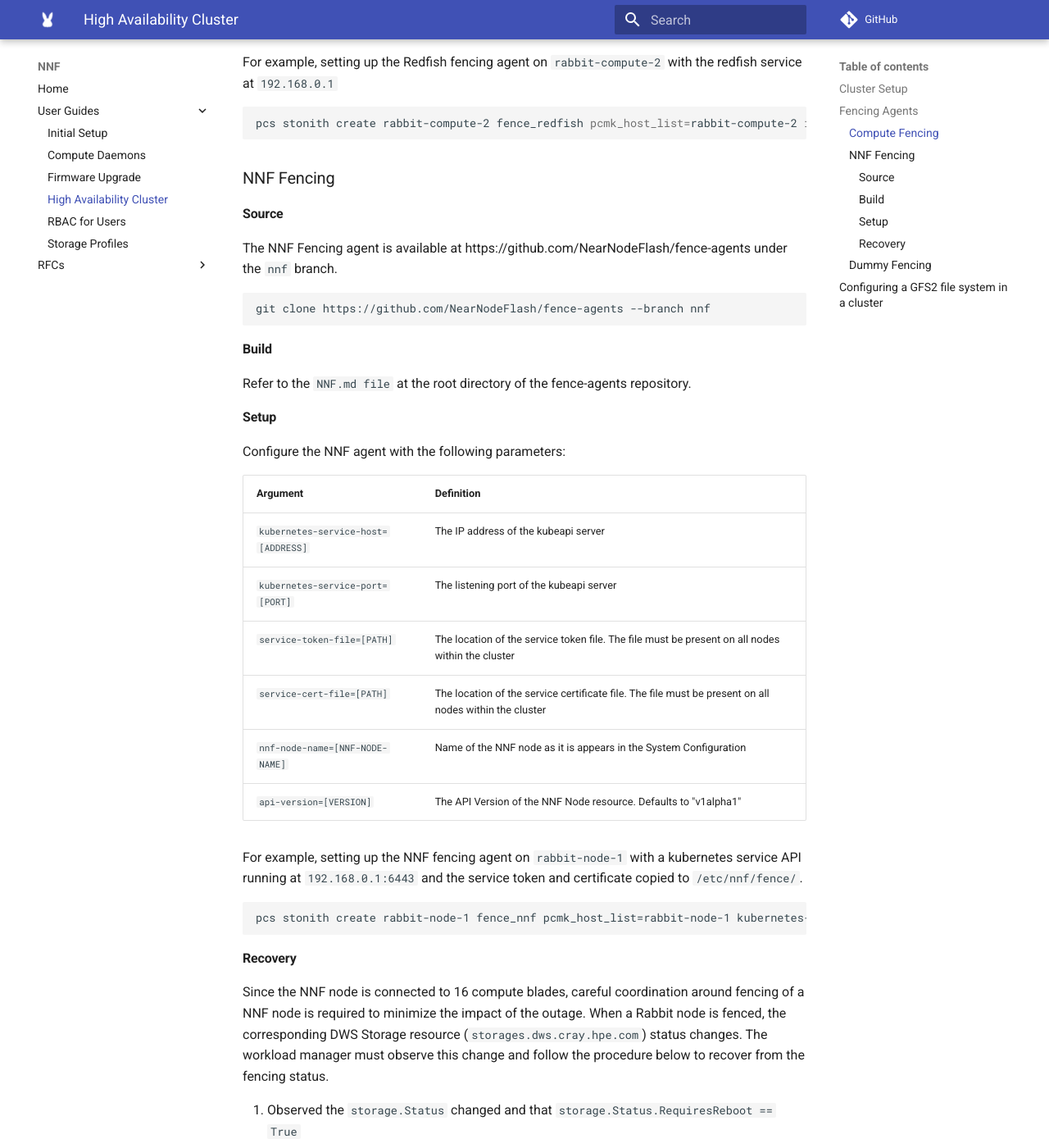
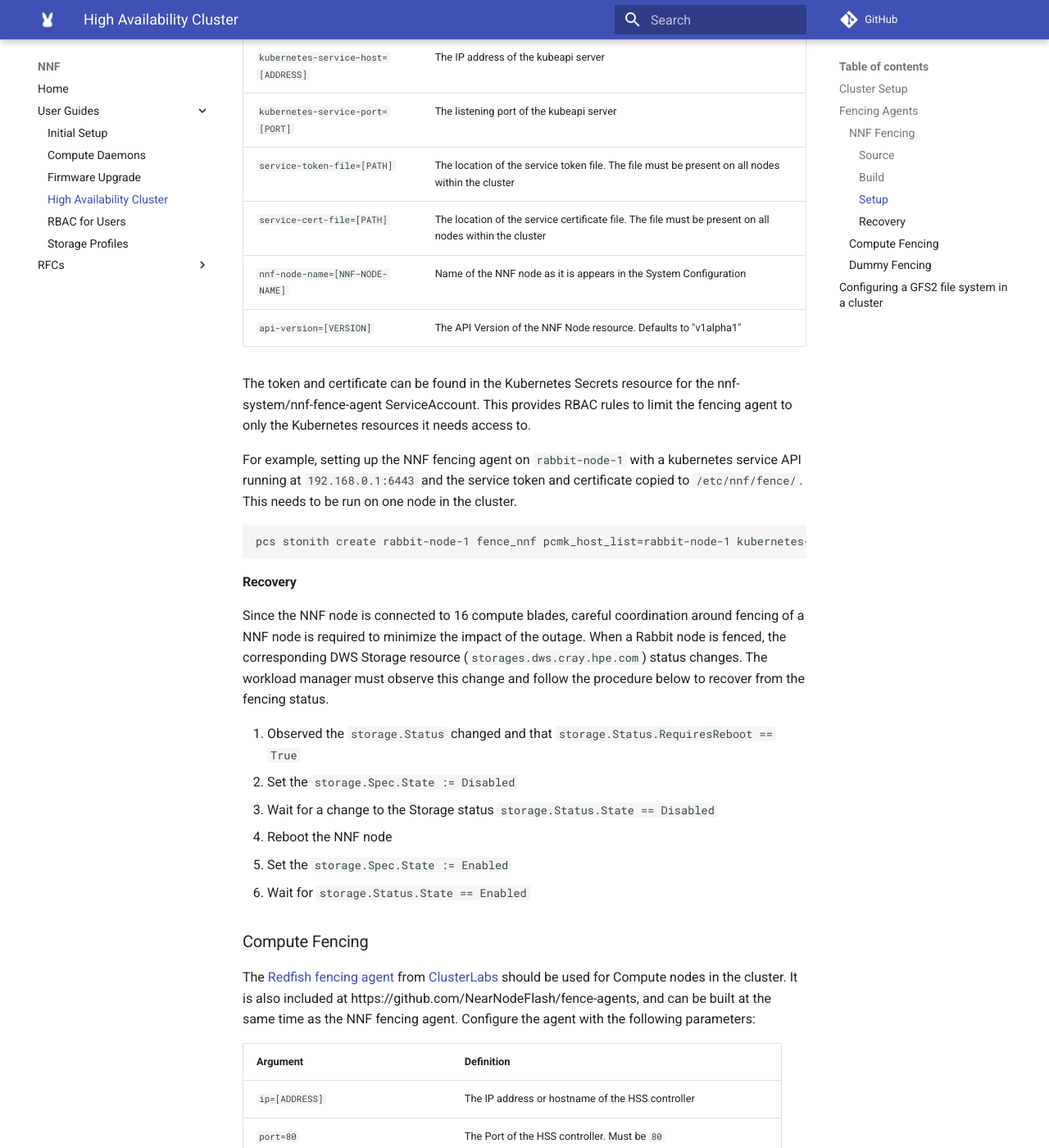
Before and after one commit to NearNodeFlash/NearNodeFlash.github.io, an MkDocs documentation site: the page built from docs/guides/ha-cluster/readme.md, in a window 1280 px wide and 1400 px high, scrolled down 1201 px. Shown: the whole window at 82% size. Built offline with MkDocs 1.6.1 and Material for MkDocs 9.7.7, drawn with Linux system fonts in a browser that asks for light colours; comment, search, counter and statistics services are not loaded; some of the changed text lies outside the part shown.

Commit message:
RABSW-1025: Improve HA Cluster Documentation
Clarify some areas of the HA cluster documentation that I had trouble with
when trying to set up an HA cluster.

Signed-off-by: Matt Richerson <matthew.richerson@hpe.com>

````diff
--- a/docs/guides/ha-cluster/readme.md
+++ b/docs/guides/ha-cluster/readme.md
@@ -22,25 +22,6 @@
 
 HPE hardware implements software known as the Hardware System Supervisor (HSS), which itself conforms to the SNIA Redfish/Swordfish standard. This provides the means to manage hardware outside the host OS.
 
-### Compute Fencing
-
-The [Redfish fencing agent](https://github.com/ClusterLabs/fence-agents/tree/main/agents/redfish) from [ClusterLabs](https://github.com/ClusterLabs/fence-agents) should be used for Compute nodes in the cluster. Configure the agent with the following parameters:
-
-| Argument | Definition |
-| -------- | ---------- |
-| `ip=[ADDRESS]` | The IP address or hostname of the HSS controller |
-| `port=80` | The Port of the HSS controller. Must be `80` |
-| `systems-uri=/redfish/v1/Systems/1` | The URI of the Systems object. Must be `/redfish/v1/Systems/1` |
-| `ssl-insecure=true` | Instructs the use of an insecure SSL exchange. Must be `true` |
-| `username=[USER]` | The user name for connecting to the HSS controller |
-| `password=[PASSWORD]` | the password for connecting to the HSS controller |
-
-For example, setting up the Redfish fencing agent on `rabbit-compute-2` with the redfish service at `192.168.0.1`
-
-```shell
-pcs stonith create rabbit-compute-2 fence_redfish pcmk_host_list=rabbit-compute-2 ip=192.168.0.1 systems-uri=/redfish/v1/Systems/1 username=root password=password ssl_insecure=true
-```
-
 ### NNF Fencing
 
 #### Source
@@ -51,7 +32,7 @@
 ```
 #### Build
 
-Refer to the `NNF.md file` at the root directory of the fence-agents repository.
+Refer to the `NNF.md file` at the root directory of the fence-agents repository. The fencing agents must be installed on every node in the cluster.
 
 #### Setup
 Configure the NNF agent with the following parameters:
@@ -65,7 +46,9 @@
 | `nnf-node-name=[NNF-NODE-NAME]` | Name of the NNF node as it is appears in the System Configuration |
 | `api-version=[VERSION]` | The API Version of the NNF Node resource. Defaults to "v1alpha1" |
 
-For example, setting up the NNF fencing agent on `rabbit-node-1` with a kubernetes service API running at `192.168.0.1:6443` and the service token and certificate copied to `/etc/nnf/fence/`.
+The token and certificate can be found in the Kubernetes Secrets resource for the nnf-system/nnf-fence-agent ServiceAccount. This provides RBAC rules to limit the fencing agent to only the Kubernetes resources it needs access to.
+
+For example, setting up the NNF fencing agent on `rabbit-node-1` with a kubernetes service API running at `192.168.0.1:6443` and the service token and certificate copied to `/etc/nnf/fence/`. This needs to be run on one node in the cluster.
 
 ```
 pcs stonith create rabbit-node-1 fence_nnf pcmk_host_list=rabbit-node-1 kubernetes-service-host=192.168.0.1 kubernetes-service-port=6443 service-token-file=/etc/nnf/fence/service.token service-cert-file=/etc/nnf/fence/service.cert nnf-node-name=rabbit-node-1
@@ -81,6 +64,25 @@
 6. Set the `storage.Spec.State := Enabled`
 7. Wait for `storage.Status.State == Enabled`
 
+### Compute Fencing
+
+The [Redfish fencing agent](https://github.com/ClusterLabs/fence-agents/tree/main/agents/redfish) from [ClusterLabs](https://github.com/ClusterLabs/fence-agents) should be used for Compute nodes in the cluster. It is also included at https://github.com/NearNodeFlash/fence-agents, and can be built at the same time as the NNF fencing agent. Configure the agent with the following parameters:
+
+| Argument | Definition |
+| -------- | ---------- |
+| `ip=[ADDRESS]` | The IP address or hostname of the HSS controller |
+| `port=80` | The Port of the HSS controller. Must be `80` |
+| `systems-uri=/redfish/v1/Systems/1` | The URI of the Systems object. Must be `/redfish/v1/Systems/1` |
+| `ssl-insecure=true` | Instructs the use of an insecure SSL exchange. Must be `true` |
+| `username=[USER]` | The user name for connecting to the HSS controller |
+| `password=[PASSWORD]` | the password for connecting to the HSS controller |
+
+For example, setting up the Redfish fencing agent on `rabbit-compute-2` with the redfish service at `192.168.0.1`. This needs to be run on one node in the cluster.
+
+```shell
+pcs stonith create rabbit-compute-2 fence_redfish pcmk_host_list=rabbit-compute-2 ip=192.168.0.1 systems-uri=/redfish/v1/Systems/1 username=root password=password ssl_insecure=true
+```
+
 ### Dummy Fencing
 
 The [dummy fencing agent](https://github.com/ClusterLabs/fence-agents/tree/main/agents/dummy) from ClusterLabs can be used for nodes in the cluster for an early access development system.
````
